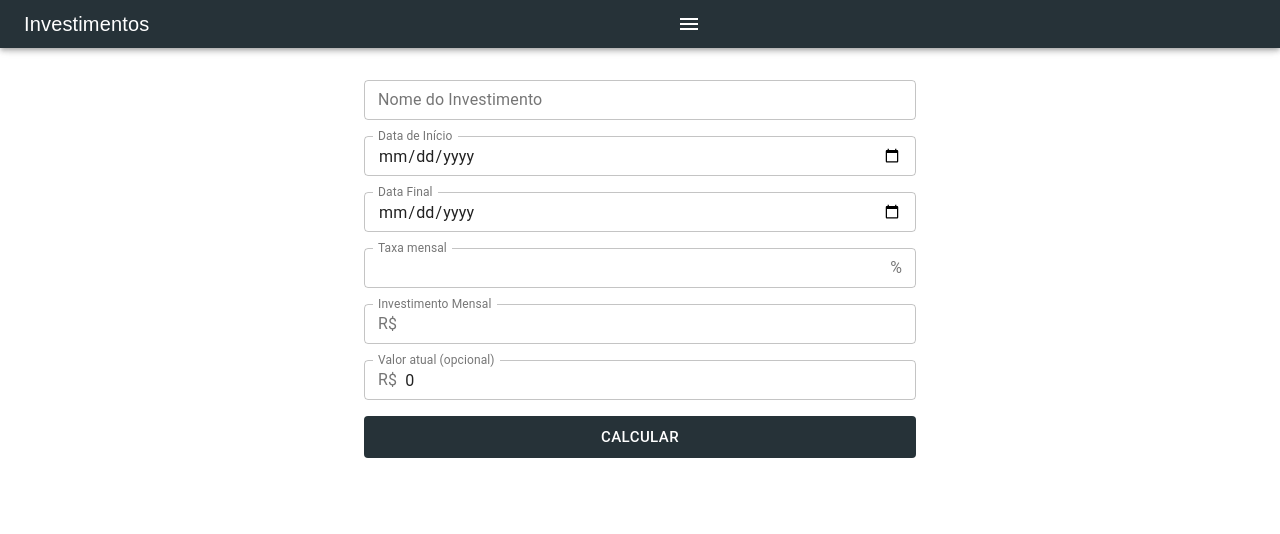
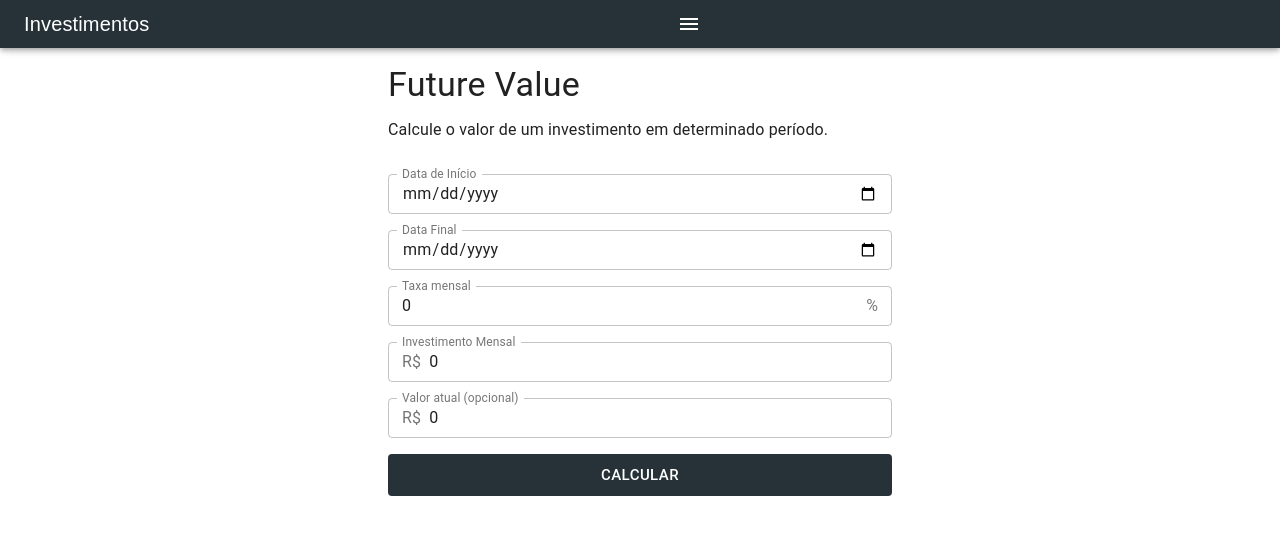
Before and after one commit to brunochirelli/investment-profit-projection, a React (Create React App) app: page / in a window 1280 px wide. Shown: the top 534 px of the page. Built offline with nearby package versions, Linux system fonts and the light colour scheme.

Commit message:
add toggle function prop and header

```diff
--- a/src/components/FutureValueForm.tsx
+++ b/src/components/FutureValueForm.tsx
@@ -1,6 +1,15 @@
-import { Button, Grid, InputAdornment, TextField } from "@material-ui/core";
 import React, { useContext } from "react";
 import { useForm } from "react-hook-form";
+
+import {
+  Button,
+  Container,
+  Grid,
+  InputAdornment,
+  TextField,
+  Typography,
+} from "@material-ui/core";
+
 import { DataContext } from "store/DataProvider";
 import { InvestmentInputs } from "types";
 import { futureValue, incomeTaxCalculator } from "utils/formulas";
@@ -12,15 +21,15 @@ import { FormStyled } from "./FutureValueForm.styled";
  * @component
  */
 
-type DataFormProps = {
-  collapseForm: (expanded: boolean) => void;
+type FutureValueProps = {
+  toggle: () => void;
 };
 
-const DataForm = ({ collapseForm }: DataFormProps) => {
-  const { dispatch } = useContext(DataContext);
+const FutureValueForm = ({ toggle }: FutureValueProps) => {
+  const { dispatch, state } = useContext(DataContext);
 
   const { register, handleSubmit, errors } = useForm<InvestmentInputs>({
-    defaultValues: { presentValue: 0 },
+    defaultValues: { ...state, presentValue: 0 },
   });
 
   const onSubmit = (data: InvestmentInputs) => {
@@ -41,6 +50,8 @@ const DataForm = ({ collapseForm }: DataFormProps) => {
     // Net profit
     const netProfit = fv - irValue;
 
+    toggle();
+
     dispatch({
       type: "ADD_DATA",
       payload: {
@@ -53,28 +64,18 @@ const DataForm = ({ collapseForm }: DataFormProps) => {
         isCalculated: true,
       },
     });
-
-    collapseForm(false);
   };
 
   return (
-    <>
+    <Container style={{ paddingTop: "1rem" }}>
+      <Typography variant="h4" gutterBottom>
+        Future Value
+      </Typography>
+      <Typography>
+        Calcule o valor de um investimento em determinado período.
+      </Typography>
       <FormStyled onSubmit={handleSubmit(onSubmit)}>
         <Grid container spacing={2}>
-          <Grid item xs={12}>
-            <TextField
-              type="text"
-              name="investmentName"
-              label="Nome do Investimento"
-              inputRef={register({ required: true })}
-              variant="outlined"
-              size="small"
-              fullWidth
-              error={!!errors.investmentName}
-              id="investment-name"
-            />
-          </Grid>
-
           <Grid item xs={12}>
             <TextField
               type="date"
@@ -185,8 +186,8 @@ const DataForm = ({ collapseForm }: DataFormProps) => {
           </Grid>
         </Grid>
       </FormStyled>
-    </>
+    </Container>
   );
 };
 
-export default DataForm;
+export default FutureValueForm;
```
